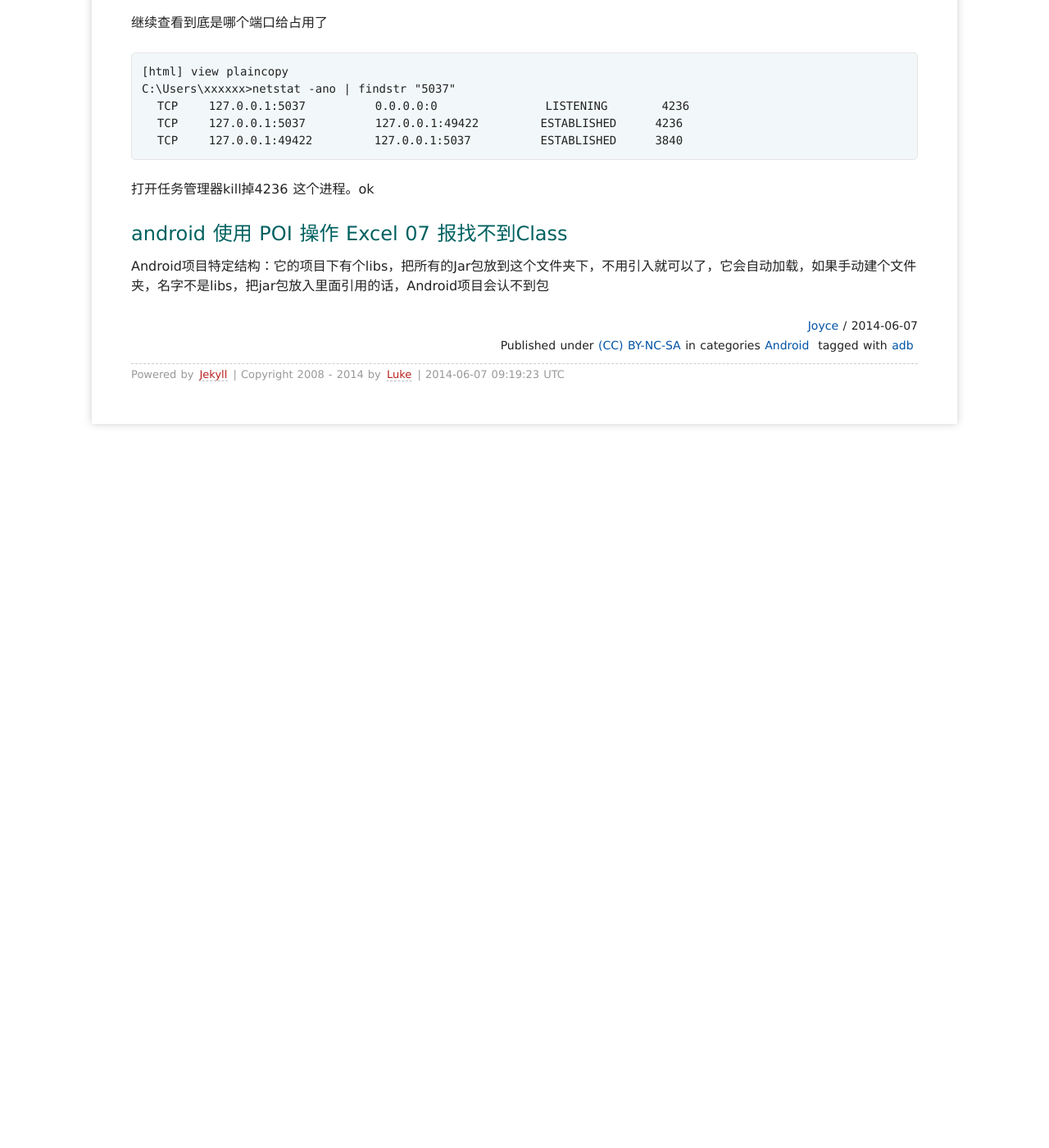
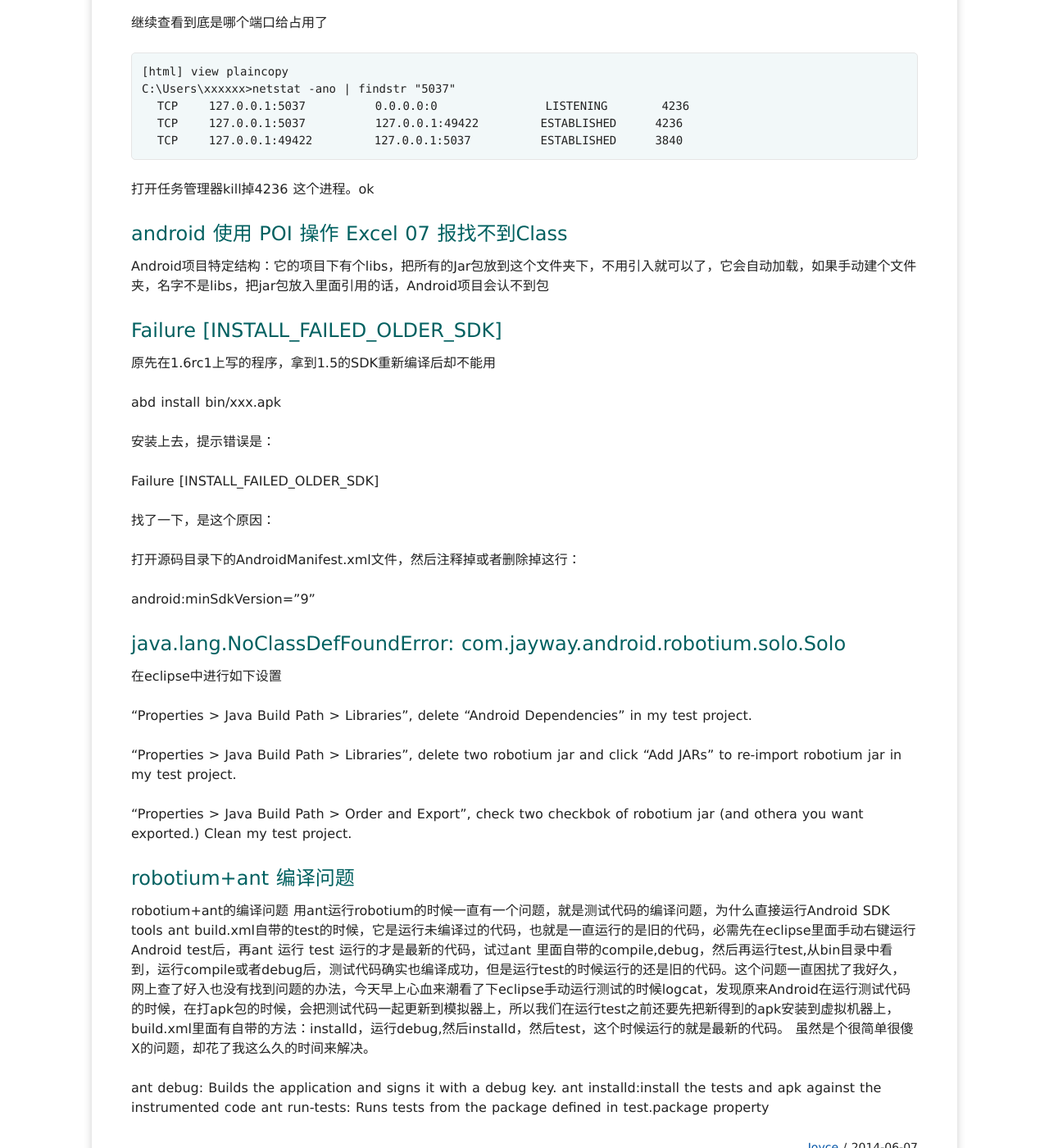
Before and after one commit to minghongjun/minghongjun.github.io, a Jekyll site: the page built from _posts/2014/2014-06-07-Android-Adb及其它常见问题.md, in a window 1280 px wide and 1400 px high, scrolled down 1985 px. Shown: the whole window at 82% size. Built offline with Jekyll 4.4.1, drawn with Linux system fonts in a browser that asks for light colours; Markdown is read by kramdown in place of the engine named in the settings; comment, search, counter and statistics services are not loaded; before the commit the page ends 2550 px from its top, so only the background shows below that.

Commit message:
daily updates

```diff
--- a/_posts/2014/2014-06-07-Android-Adb及其它常见问题.md
+++ b/_posts/2014/2014-06-07-Android-Adb及其它常见问题.md
@@ -77,3 +77,40 @@ adb 不管执行 shell devices 还是logcat 都会报错
 ## android 使用 POI 操作 Excel 07 报找不到Class
 
 Android项目特定结构：它的项目下有个libs，把所有的Jar包放到这个文件夹下，不用引入就可以了，它会自动加载，如果手动建个文件夹，名字不是libs，把jar包放入里面引用的话，Android项目会认不到包
+
+## Failure [INSTALL_FAILED_OLDER_SDK]
+
+原先在1.6rc1上写的程序，拿到1.5的SDK重新编译后却不能用
+
+abd install bin/xxx.apk
+
+安装上去，提示错误是：
+
+Failure [INSTALL_FAILED_OLDER_SDK]
+
+找了一下，是这个原因：
+
+打开源码目录下的AndroidManifest.xml文件，然后注释掉或者删除掉这行：
+
+android:minSdkVersion="9"
+
+## java.lang.NoClassDefFoundError: com.jayway.android.robotium.solo.Solo
+
+在eclipse中进行如下设置
+
+"Properties > Java Build Path > Libraries", delete "Android Dependencies" in my test project.
+
+"Properties > Java Build Path > Libraries", delete two robotium jar and click "Add JARs" to re-import robotium jar in my test project.
+
+"Properties > Java Build Path > Order and Export", check two checkbok of robotium jar (and othera you want exported.)
+Clean my test project.
+
+## robotium+ant 编译问题
+
+robotium+ant的编译问题
+用ant运行robotium的时候一直有一个问题，就是测试代码的编译问题，为什么直接运行Android SDK tools ant build.xml自带的test的时候，它是运行未编译过的代码，也就是一直运行的是旧的代码，必需先在eclipse里面手动右键运行Android test后，再ant 运行 test 运行的才是最新的代码，试过ant 里面自带的compile,debug，然后再运行test,从bin目录中看到，运行compile或者debug后，测试代码确实也编译成功，但是运行test的时候运行的还是旧的代码。这个问题一直困扰了我好久，网上查了好入也没有找到问题的办法，今天早上心血来潮看了下eclipse手动运行测试的时候logcat，发现原来Android在运行测试代码的时候，在打apk包的时候，会把测试代码一起更新到模拟器上，所以我们在运行test之前还要先把新得到的apk安装到虚拟机器上，build.xml里面有自带的方法：installd，运行debug,然后installd，然后test，这个时候运行的就是最新的代码。
+虽然是个很简单很傻X的问题，却花了我这么久的时间来解决。
+
+ant debug: Builds the application and signs it with a debug key.
+ant installd:install the tests and apk against the instrumented code
+ant run-tests: Runs tests from the package defined in test.package property
```
Also changed, not shown: _posts/2014/2014-05-27-Jmeter-常见问题.md (+8 -0 lines), _posts/2014/2014-06-07-Android-Robotium只有apk文件时进行测试.md (+10 -2 lines), _posts/2014/2014-06-07-Android-自动化测试的几种方法.md (+1 -1 lines).
